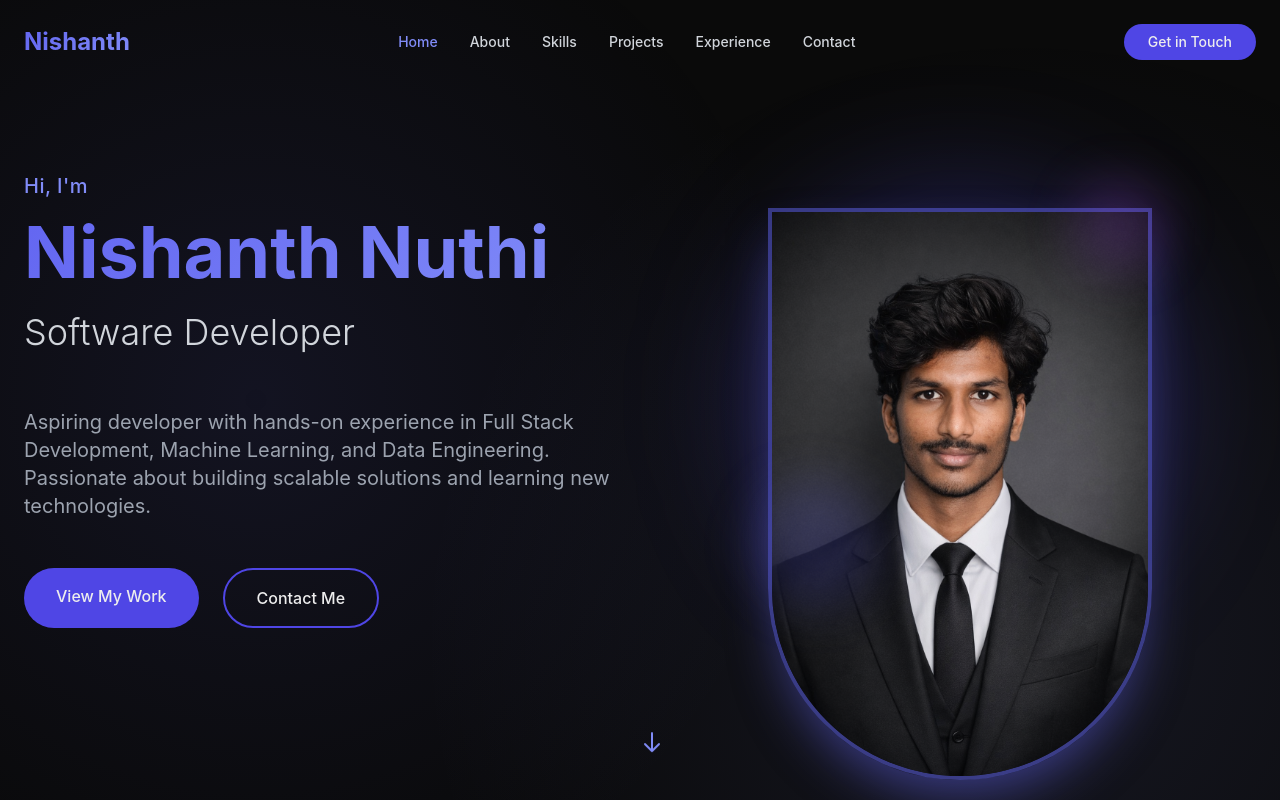
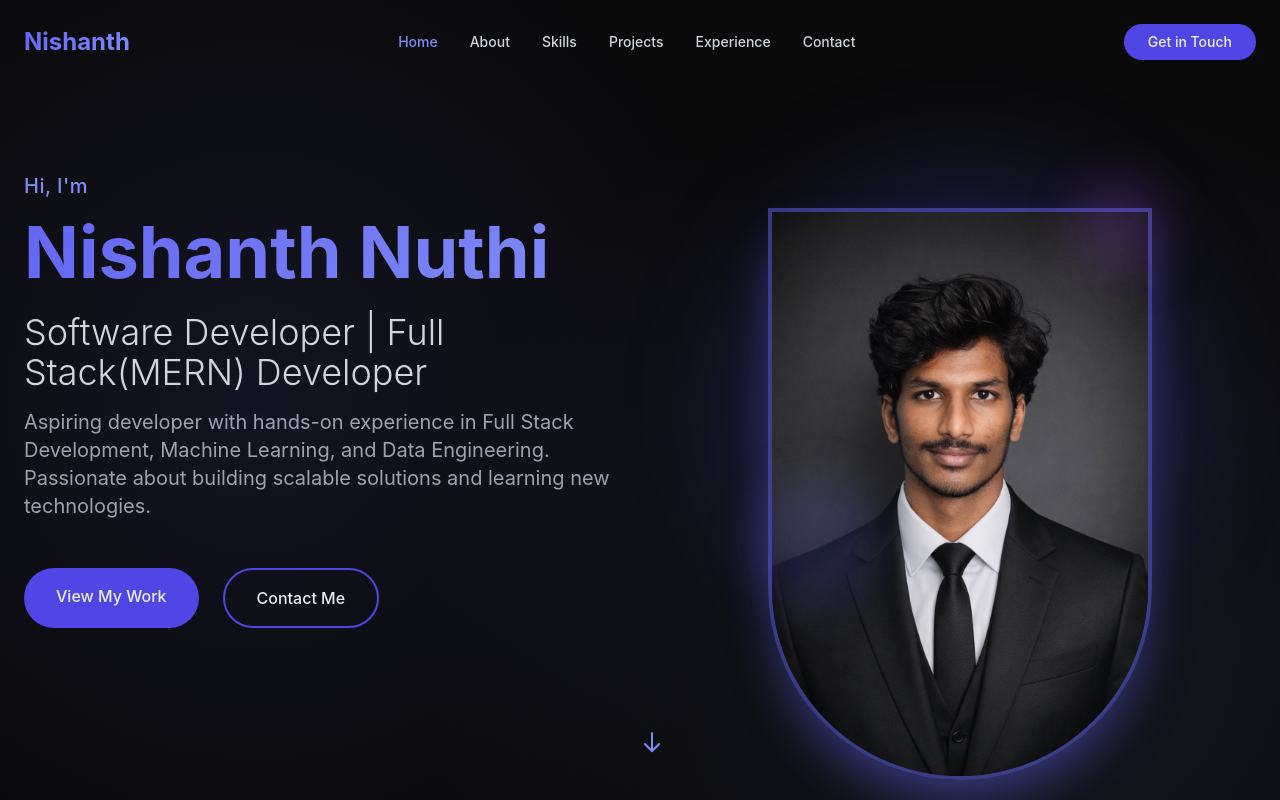
Before and after one commit to Nishanth2173/Portfolio_Nishanth, a Next.js app: page / in a window 1280 px wide. Shown: the top 800 px of the page. Built offline with nearby package versions, Linux system fonts and the light colour scheme.

Commit message:
Expand fullText to include MERN Developer role

```diff
--- a/components/Hero.js
+++ b/components/Hero.js
@@ -4,7 +4,7 @@ import { useEffect, useState } from 'react';
 
 export default function Hero() {
   const [text, setText] = useState('');
-  const fullText = 'Software Developer';
+  const fullText = 'Software Developer | Full Stack(MERN) Developer';
   const [isTyping, setIsTyping] = useState(true);
 
   useEffect(() => {
```
